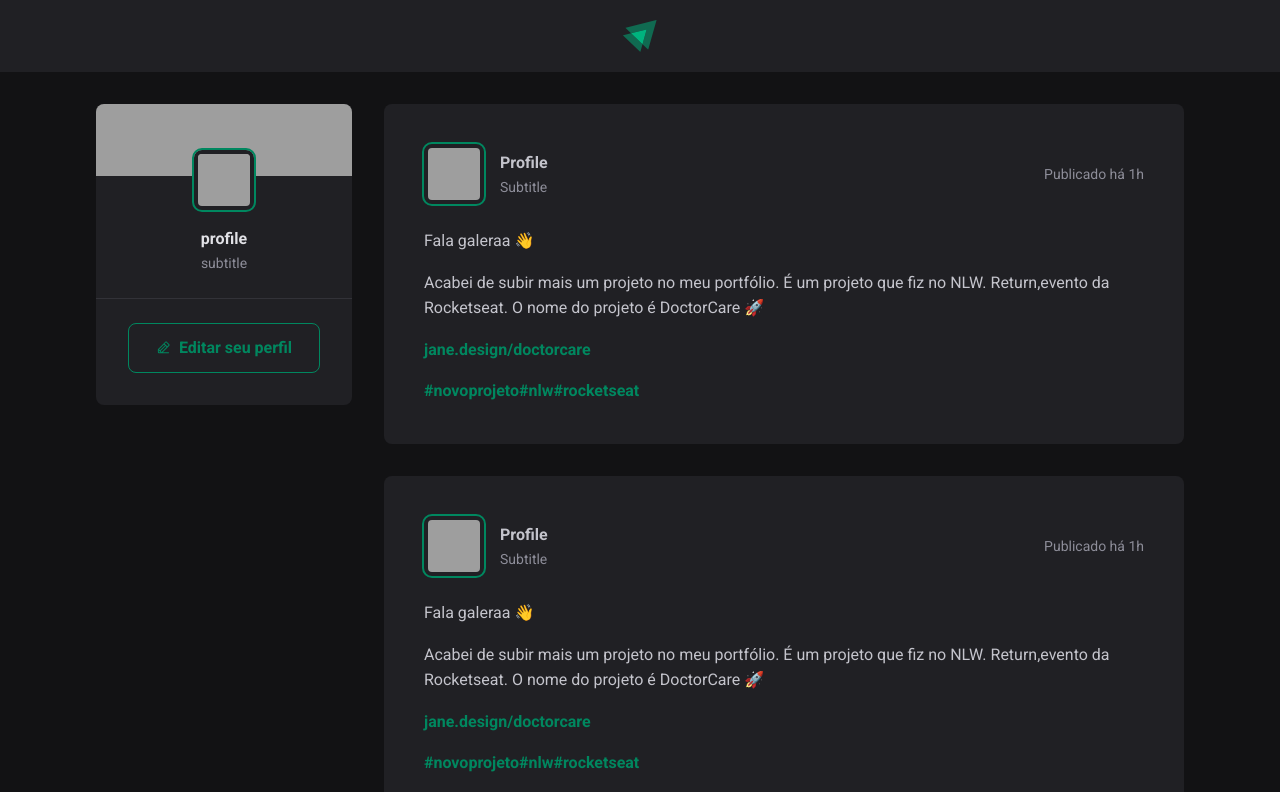
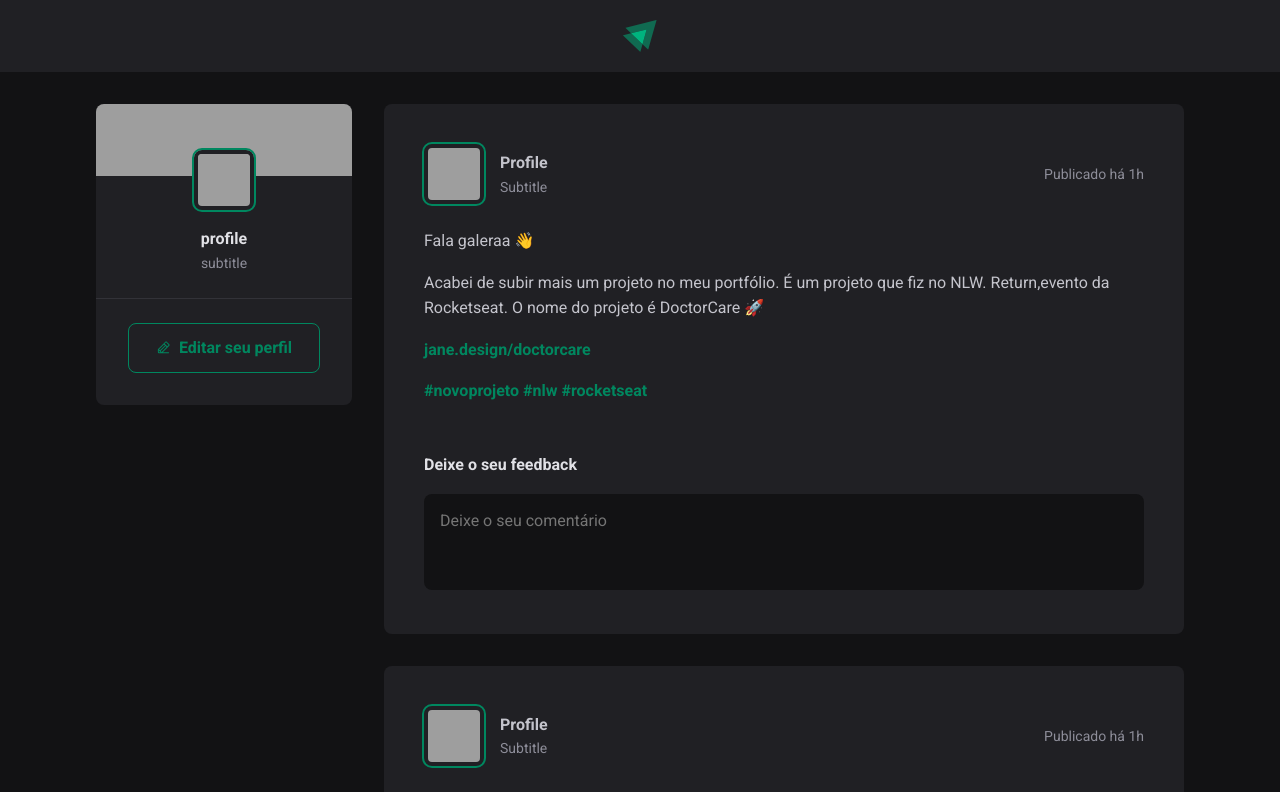
Before and after one commit to cesarDanielRodrigues/reactJS-iniciandoComReact, a React (Vite) app: page / in a window 1280 px wide. Shown: the top 792 px of the page. Built offline with nearby package versions, Linux system fonts and the light colour scheme; grey boxes are pictures that could not be loaded.

Commit message:
Formulário de comentários

```diff
--- a/index.html
+++ b/index.html
@@ -4,7 +4,6 @@
     <link rel="preconnect" href="https://fonts.googleapis.com" />
     <link rel="preconnect" href="https://fonts.gstatic.com" crossorigin />
     <meta charset="UTF-8" />
-    <link rel="icon" type="image/svg+xml" href="/vite.svg" />
     <meta name="viewport" content="width=device-width, initial-scale=1.0" />
 
 
@@ -12,7 +11,7 @@
       href="https://fonts.googleapis.com/css2?family=Roboto:ital,wght@0,100..900;1,100..900&display=swap"
       rel="stylesheet"
     />
-    <title>Vite + React</title>
+    <title>Ignite Feed</title>
   </head>
   <body>
     <div id="root"></div>
--- a/src/components/Post.jsx
+++ b/src/components/Post.jsx
@@ -25,12 +25,21 @@
             <a href="">jane.design/doctorcare</a>
           </p>
           <p>
-            <a href="#">#novoprojeto</a>
-            <a href="#">#nlw</a>
+            <a href="#">#novoprojeto</a> {" "}
+            <a href="#">#nlw</a> {" "}
             <a href="#">#rocketseat</a>{" "}
           </p>
         </div>
       </div>
+      <form className={styles.commentForm}>
+        <strong>Deixe o seu feedback</strong>
+
+        <textarea placeholder="Deixe o seu comentário"/>
+
+        <footer >
+            <button type="submit">Publicar</button>
+        </footer>
+      </form>
     </aside>
   )
 }
--- a/src/components/Post.module.css
+++ b/src/components/Post.module.css
@@ -1,62 +1,110 @@
-.post{
+.post {
   background: var(--gray-800);
   border-radius: 8px;
   padding: 2.5rem;
 }
-.post + .post{
+.post + .post {
   margin-top: 2rem;
 }
-.post > header{
+.post > header {
   display: flex;
   align-items: center;
   justify-content: space-between;
 }
-.author{
+.author {
   display: flex;
   align-items: center;
   justify-content: center;
   gap: 1rem;
 }
-.avatar{
+.avatar {
+  /* box-sizing: initial; */
   width: calc(3rem + 12px);
   height: calc(3rem + 12px);
   border-radius: 8px;
   border: 4px solid var(--gray-800);
   outline: 2px solid var(--green-500);
 }
-.authorInfo{
+.authorInfo {
   display: flex;
   flex-direction: column;
 }
 
-.authorInfo strong{
+.authorInfo strong {
   color: var(--green-100);
   line-height: 1.6;
 }
 
-.authorInfo span{
+.authorInfo span {
   font-size: 0.875rem;
   color: var(--gray-400);
   line-height: 1.6;
 }
 
-.post > header time{
-    font-size: .875rem;
+.post > header time {
+  font-size: 0.875rem;
   color: var(--gray-400);
 }
-.content{
+.content {
   line-height: 1.6;
   color: var(--gray-300);
   margin-top: 1.5rem;
 }
-.content p{
+.content p {
   margin-top: 1rem;
 }
-.content a{
+.content a {
   font-weight: bold;
   color: var(--green-500);
   text-decoration: none;
 }
-.content a:hover{
+.content a:hover {
   color: var(--green-300);
 }
+.commentForm {
+  width: 100%;
+  margin-top: 1.5rem;
+  padding-top: 1.5rem;
+  border-top: 1px solid var(--);
+}
+.commentForm > strong {
+  color: var(--gray-100);
+  line-height: 1.6;
+}
+.commentForm textarea {
+  width: 100%;
+  background: var(--gray-900);
+  border: none;
+  resize: none;
+  height: 6rem;
+  padding: 1rem;
+  border-radius: 8px;
+  color: var(--gray-100);
+  line-height: 1.4;
+  margin-top: 1rem;
+}
+
+.commentForm footer {
+  visibility: hidden;
+  max-height: 0;
+}
+
+.commentForm:focus-within footer {
+  visibility: visible;
+  max-height: none;
+}
+.commentForm button[type="submit"] {
+  padding: 1rem 1.5rem;
+  margin-top: 1rem;
+  border-radius: 8px;
+  border: none;
+  background: var(--green-500);
+  color: var(--white);
+  font-weight: bold;
+  cursor: pointer;
+  transition: background 0.2s;
+}
+
+.commentForm button[type="submit"]:hover {
+  background: var(--green-300);
+}
--- a/src/components/Sidebar.jsx
+++ b/src/components/Sidebar.jsx
@@ -19,7 +19,7 @@
         <span>subtitle</span>
       </div>
       <footer>
-        <a href="http://">
+        <a href="#">
           <PencilLine size={15}/>
           Editar seu perfil
         </a>
--- a/src/global.css
+++ b/src/global.css
@@ -11,6 +11,11 @@
     --green-500: #00875f;
     --green-300: #00B37E;
 
+}
+
+:focus{
+    outline: transparent;
+    box-shadow: 0 0 0 2px var(--green-500);
 }
 
 *{
```
Lines whose indentation alone changed are shown as unchanged.
